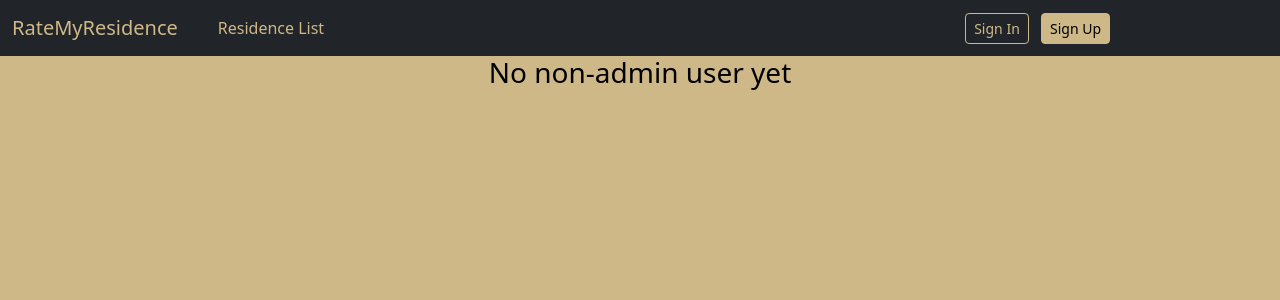
After one commit to SazikQ/RateMyResidence, a Django app: page /userlist/ in a window 1280 px wide. The commit adds this page. Shown: the top 300 px of the page. Run offline with Django 4.2, Linux system fonts and the light colour scheme; parts of the project's set-up code (start-up, migrations or seed data) failed here and were passed over; some libraries are stand-ins or nearby versions.

Commit message:
user_list

```diff
--- a/backend/functions/views.py
+++ b/backend/functions/views.py
@@ -9,7 +9,7 @@ from django.views.generic import TemplateView, ListView, DetailView
 from django.contrib.auth.decorators import login_required
 from django.urls import reverse_lazy, reverse
 from django.contrib import messages
-from backend.user_profile.models import Residence, Review, Location
+from backend.user_profile.models import Residence, Review, Location, User
 from django.db.models import Q, Count
 from taggit.forms import *
 
@@ -367,3 +367,12 @@ class ResidenceDetail(DetailView):
         context['tags'] = targetResidence.tags.names()
         context['updateForm'] = UpdateForm().as_p()
         return context
+
+
+class UserListView(ListView):
+    model = User
+    template_name = "user_list.html"
+
+    def get_queryset(self):
+        object_list = User.objects.filter(is_superuser=False)
+        return object_list
--- a/rateMyResidence/urls.py
+++ b/rateMyResidence/urls.py
@@ -16,7 +16,7 @@ Including another URLconf
 from django.contrib import admin
 from django.urls import path, include
 from django.views.generic import TemplateView
-from backend.functions.views import ResidenceDetail, SearchResultsView, add_residence, ResidenceListView, add_review, autocomplete, edit_review, delete_review, edit_residence, like_view, dislike_view
+from backend.functions.views import ResidenceDetail, SearchResultsView, add_residence, ResidenceListView, add_review, autocomplete, edit_review, delete_review, edit_residence, like_view, dislike_view, UserListView
 from django.contrib.auth import views as auth_views
 from backend.functions.views import SearchResultsView
 from backend.functions.views import add_residence
@@ -42,5 +42,6 @@ urlpatterns = [
     path("deletecomment/<int:pk>", delete_review, name = "deleteReview"),
     path("residence/like/<int:pk>", like_view, name = "likeReview"),
     path("residence/dislike/<int:pk>", dislike_view, name = "dislikeReview"),
+    path('userlist/', UserListView.as_view(), name ='user_list'),
 
 ] + static(settings.STATIC_URL, document_root=settings.STATIC_ROOT) + static(settings.MEDIA_URL, document_root=settings.MEDIA_ROOT)
--- a/templates/base.html
+++ b/templates/base.html
@@ -28,7 +28,11 @@
               <li class="nav-item">
                 <a class="nav-link" href = "{%url 'list_residence'%}">Residence List</a>
               </li>
-
+              <li class="nav-item">
+                {% if user.is_superuser %}
+                <a class="nav-link" aria-current="page" href="{% url 'user_list' %}">User list </a>
+                {% endif %}
+              </li>
             </ul>
             <div class="col-md-4 offset-md-6">
                 {% if user.is_authenticated %}
--- a/templates/base_without_popup.html
+++ b/templates/base_without_popup.html
@@ -29,7 +29,11 @@
               <li class="nav-item">
                 <a class="nav-link" href = "{%url 'list_residence'%}">Residence List</a>
               </li>
-
+              <li class="nav-item">
+                {% if user.is_superuser %}
+                <a class="nav-link" aria-current="page" href="{% url 'user_list' %}">User list </a>
+                {% endif %}
+              </li>
             </ul>
             <div class="col-md-4 offset-md-6">
                 {% if user.is_authenticated %}
--- /dev/null
+++ b/templates/user_list.html
@@ -0,0 +1,24 @@
+{% extends "base_without_popup.html" %}
+
+{% block title %}Residence List{% endblock %}
+
+{% block content %}
+{% if object_list %}
+<div class="row row-cols-1 row-cols-md-3 mb-3 text-center">
+{% for User in object_list %}
+  <div class="col-md-4">
+    <div class="card mb-4 rounded-3 shadow-sm">
+      <div class="card-header py-3">
+        <h4 class="my-0 fw-normal">{{User.username}}</h4>
+      </div>
+       <div class="card-body">
+         This is a placeholder for future button
+       </div>
+      </div>
+  </div>
+{% endfor %}
+</div>
+{% else %}
+<h3> No non-admin user yet</h3>
+{% endif %}
+{% endblock %}
```
